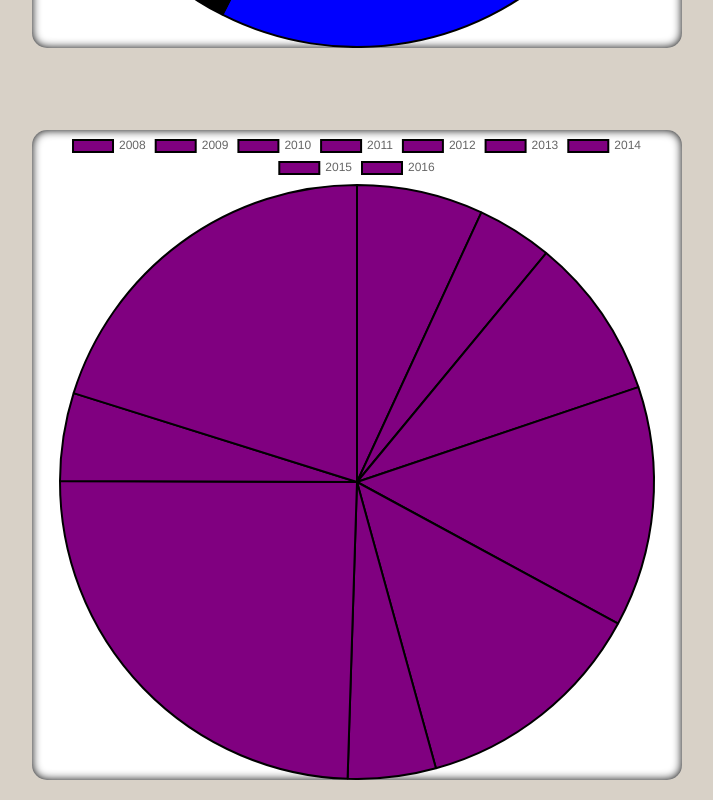
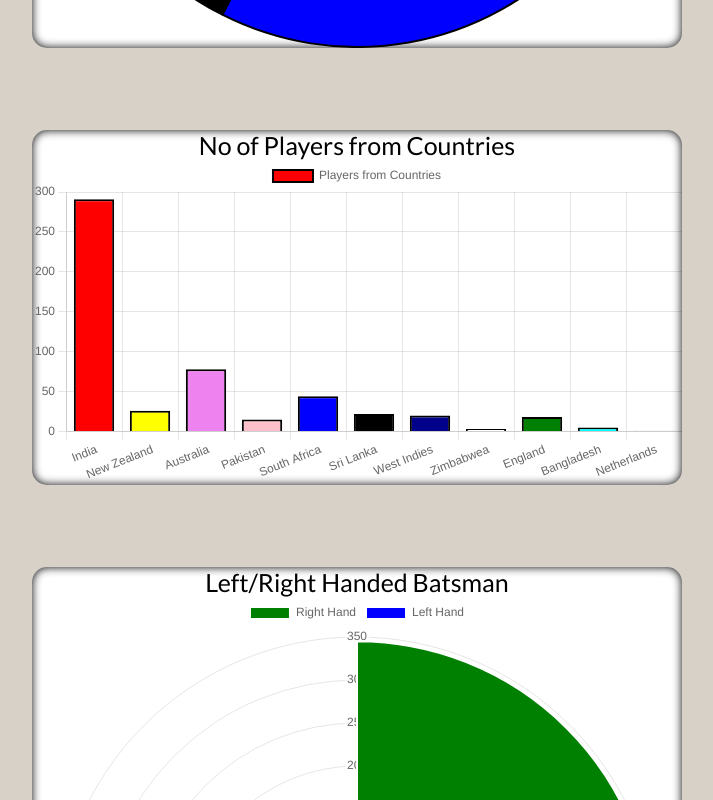
Before and after one commit to sachinkr7368/IPL-Chart, a React (Create React App) app: page / in a window 1280 px wide. Shown: the part 2380-3180 px from the top of the page, without its empty margins (283-996 px from the left). Built offline with nearby package versions, Linux system fonts and the light colour scheme.

Commit message:
Update SeasonDisplay.js

```diff
--- a/src/Chart/SeasonDisplay.js
+++ b/src/Chart/SeasonDisplay.js
@@ -213,7 +213,7 @@ export default function SeasonDisplay() {
       "Rajkot",
       "Bangalore",
       "Indore",
-  ],
+    ],
     datasets: [
       {
         label: "Match played City Wise",
@@ -236,30 +236,90 @@ export default function SeasonDisplay() {
   });
 
   // 5th Chart Data
-
+  var ind=0,nz=0,aus=0,pak=0,sa=0,sl=0,wi=0,zim=0,eng=0,bang=0,neth=0;
+  if(PlayerData.length!== 0){
+    PlayerData.forEach((player) => {
+      if( player.Country === 'India'){
+        ind++;
+      }else if( player.Country === 'New Zealand'){
+        nz++;
+      } else if( player.Country === 'Australia'){
+        aus++;
+      } else if( player.Country === 'Pakistan'){
+        pak++;
+      } else if( player.Country === 'South Africa'){
+        sa++;
+      } else if( player.Country === 'Sri Lanka'){
+        sl++;
+      } else if( player.Country === 'West Indies'){
+        wi++;
+      } else if( player.Country === 'Zimbabwea'){
+        zim++;
+      } else if( player.Country === 'England'){
+        eng++;
+      } else if( player.Country === 'Bangladesh'){
+        bang++;
+      } else if( player.Country === 'Netherlands'){
+        neth++;
+      }
+    })
+  }
   const [userDatafive, setUserDatafive] = useState({
-    labels: SeasonData.map((data) => data.Season_Year),
+    labels: [
+      "India",
+      "New Zealand",
+      "Australia",
+      "Pakistan",
+      "South Africa",
+      "Sri Lanka",
+      "West Indies",
+      "Zimbabwea",
+      "England",
+      "Bangladesh",
+      "Netherlands",
+    ],
     datasets: [
       {
-        label: "Purple Cap Winners",
-        data: SeasonData.map((data) => data.Purple_Cap_Id),
+        label: "Players from Countries",
+        data: [ind,nz,aus,pak,sa,sl,wi,zim,eng,bang,neth,],
         responsive: true,
-        backgroundColor: ["Purple"],
+        backgroundColor: [
+          "red",
+          "yellow",
+          "violet",
+          "pink",
+          "blue",
+          "skycolor",
+          "darkblue",
+          "white",
+          "green",
+          "cyan",
+          "grey",
+        ],
         borderColor: "black",
         borderWidth: 2,
       },
     ],
   });
   // 6th Chart Display
+  var l=0, r=0;
+  if( PlayerData.length!== 0){
+    PlayerData.forEach((player) => {
+      if(player.Batting_Hand === 'Right_Hand'){
+        r++;
+      }else if( player.Batting_Hand === 'Left_Hand'){
+        l++;
+      }
+    })
+  }
   const [userDatasix, setUserDatasix] = useState({
-    labels: TeamData.map((data) => data.Host_Country),
+    labels: ['Right Hand', 'Left Hand'],
     datasets: [
       {
-        label: "Average Runs Every Over",
-        data: TeamData.map((data) => data.Team_Name_Id),
+        label: "Batsman Detail",
+        data: [r,l],
 
-        backgroundColor: ["Purple"],
-        borderColor: "black",
+        backgroundColor: ["green","blue"],
         borderWidth: 2,
       },
     ],
@@ -311,12 +371,13 @@ export default function SeasonDisplay() {
         <p>Match Played in these Cities</p>
         <PieChart chartData={userDatafour} />
       </div>
-
       <div style={{ width: 650 }}>
-        <PieChart chartData={userDatafive} />
+        <p>No of Players from Countries</p>
+        <BarChart chartData={userDatafive} />
       </div>
       <div style={{ width: 650 }}>
-        <DoughnutChart chartData={userDatasix} />
+      <p>Left/Right Handed Batsman</p>
+        <PolarChart chartData={userDatasix} />
       </div>
       <div style={{ width: 650 }}>
         <LineChart chartData={userDataseven} />
```
